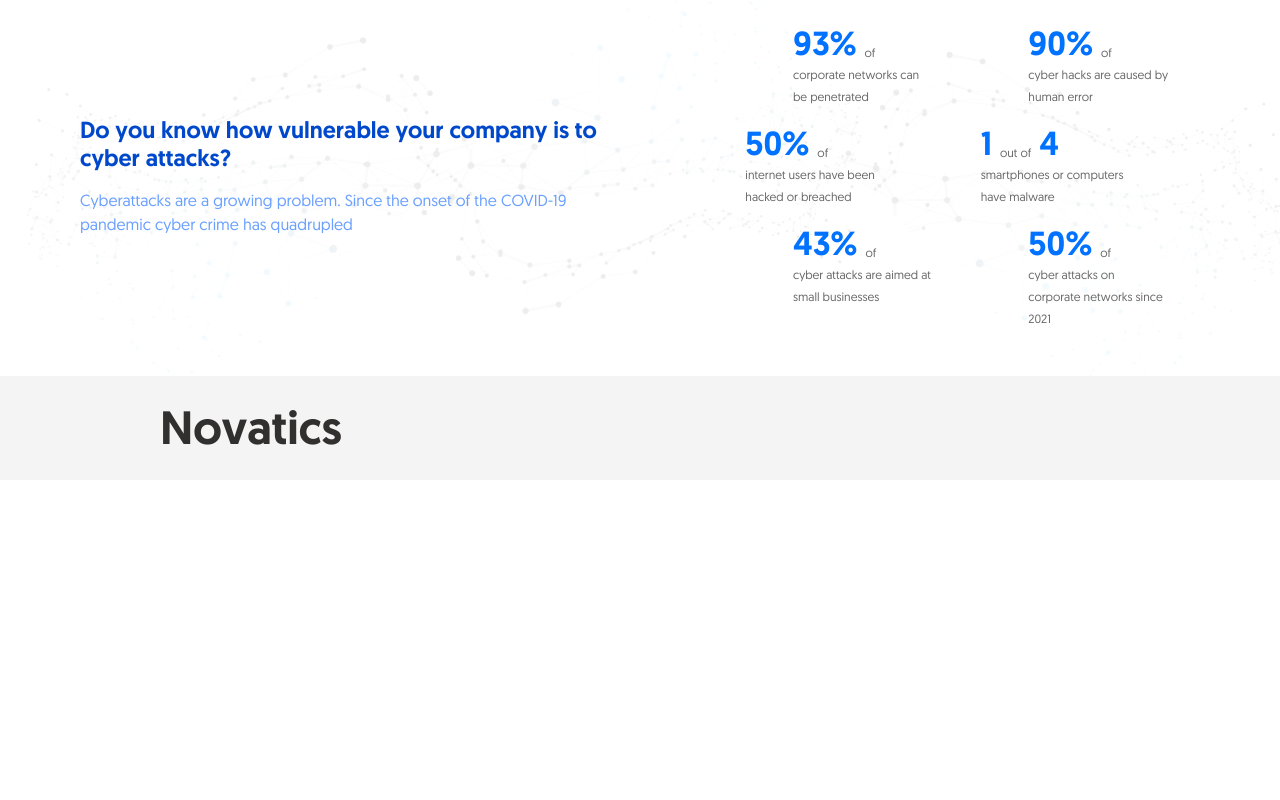
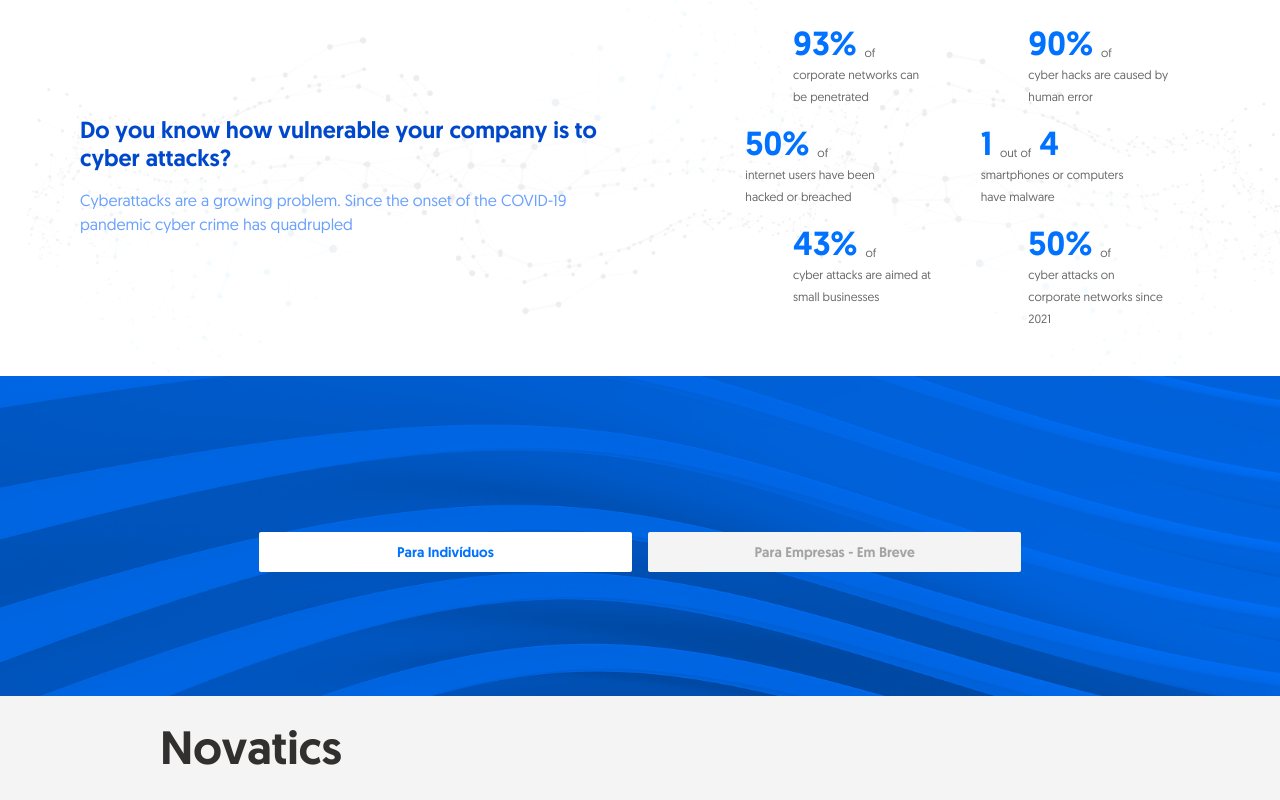
Before and after one commit to Novatics/esg-score-ui, a React (Create React App) app: page / in a window 1280 px wide. Shown: the part 624-1424 px from the top of the page. Before the commit the page ends 1104 px from the top, so only its background shows below. Built offline with nearby package versions, Linux system fonts and the light colour scheme; no server answers; what aws-amplify would draw is missing.

Commit message:
feat: add docs mask and info section

```diff
--- a/src/components/InputField/index.tsx
+++ b/src/components/InputField/index.tsx
@@ -11,9 +11,21 @@ type TInputFieldProps = {
   sx?: SxProps
   size?: 'medium' | 'small' | undefined
   placeholder?: string
+  handleChange?: Function
+  inputValue?: string
 }
-const InputField = ({ label, name, sx, size, placeholder }: TInputFieldProps) => {
+const InputField = ({
+  label,
+  name,
+  sx,
+  size,
+  placeholder,
+  handleChange,
+  inputValue,
+}: TInputFieldProps) => {
   const [field, meta] = useField(name)
+  const onChange = handleChange ? handleChange : field.onChange
+  const value = inputValue || field.value
 
   const renderHelperText = () => {
     const [touched, error] = at(meta, 'touched', 'error')
@@ -33,9 +45,9 @@ const InputField = ({ label, name, sx, size, placeholder }: TInputFieldProps) =>
         type="text"
         helperText={renderHelperText()}
         error={!!(meta.touched && meta.error && true)}
-        onChange={field.onChange}
+        onChange={onChange as any}
         onBlur={field.onBlur}
-        value={field.value}
+        value={value}
         name={name}
         fullWidth
         sx={sx}
--- a/src/pages/CreditForm/index.tsx
+++ b/src/pages/CreditForm/index.tsx
@@ -6,8 +6,42 @@ import Button from 'components/Button'
 import Typography from 'components/Typography'
 import InputField from 'components/InputField'
 
+const TYPES = {
+  CPF: "999.999.999-999",
+  CNPJ: "99.999.999/9999-99",
+};
+
+const clear = (value) => value && value.replace(/[^0-9]/g, "");
+const getMask = (value) => value.length > 11 ? "CNPJ" : "CPF";
+
+const applyMask = (value, mask) => {
+  let result = "";
+
+  let inc = 0;
+  Array.from(value).forEach((letter, index) => {
+    if (!mask[index + inc].match(/[0-9]/)) {
+      result += mask[index + inc];
+      inc++;
+    }
+    result += letter;
+  });
+  return result;
+}
+
 export default function CreditForm() {
   const navigate = useNavigate()
+
+  const applyDocMask = (value) => {
+    if (value.userDoc === '') {
+      return ''
+    }
+    if (value && value.length <= 14) {
+      const mask = getMask(value);
+      return applyMask(value, TYPES[mask])
+    }
+
+    return value
+  }
 
   return (
     <Box
@@ -40,9 +74,18 @@ export default function CreditForm() {
             navigate('/loadingscore')
           }}
         >
-          {() => (
+          {({ values, setValues }) => (
             <Form>
-              <InputField label="CPF" name="userDoc" size="medium" />
+              <InputField
+                label="Digite seu CPF"
+                name="userDoc"
+                size="medium"
+                inputValue={applyDocMask(values)}
+                handleChange={(e) => {
+                  let value = clear(e.target.value)
+                  setValues(value)
+                }}
+              />
               <Button
                   variant="contained"
                   data-testid="LoginButton"
--- /dev/null
+++ b/src/pages/Home/InfoSection/index.tsx
@@ -0,0 +1,65 @@
+import { useTheme } from '@mui/material'
+import { useNavigate } from 'react-router-dom'
+import Button from 'components/Button'
+import Grid from 'components/Grid'
+import { Container, BackgroundBox } from './styles'
+
+export default function InfoSection() {
+  const theme = useTheme()
+  const navigate = useNavigate()
+  const buttonStyle = {
+    textTransform: 'none',
+    gap: 20,
+    height: 40,
+    color: theme.palette.primary.main,
+    backgroundColor: theme.palette.primary.contrastText,
+    maxWidth: 400,
+    ':hover': {
+      color: theme.palette.primary.main,
+      backgroundColor: theme.palette.primary.contrastText,
+    },
+  }
+
+  return (
+    <BackgroundBox>
+      <Container>
+        <Grid
+          container
+          mt={2}
+          spacing={2}
+          display="flex"
+          flexDirection="row"
+          justifyContent="center"
+        >
+          <Grid item xs={12} sm={4} display="flex" flexDirection="row" justifyContent="center">
+            <Button
+              disableElevation
+              fullWidth
+              sx={buttonStyle}
+              type="button"
+              variant="contained"
+              onClick={() => {
+                navigate('/creditform')
+              }}
+            >
+              Para Indivíduos
+            </Button>
+          </Grid>
+          <Grid item xs={12} sm={4} display="flex" flexDirection="row" justifyContent="center">
+            <Button
+              disableElevation
+              fullWidth
+              sx={buttonStyle}
+              type="button"
+              disabled
+              variant="contained"
+              onClick={() => {}}
+            >
+              Para Empresas - Em Breve
+            </Button>
+          </Grid>
+        </Grid>
+      </Container>
+    </BackgroundBox>
+  )
+}
--- /dev/null
+++ b/src/pages/Home/InfoSection/styles.ts
@@ -0,0 +1,18 @@
+import { styled } from '@mui/material/styles'
+import infoSectionBackground from 'assets/images/infoSectionBackground.png'
+import Box from 'components/Box'
+import MuiContainer from 'components/Container'
+
+export const BackgroundBox = styled(Box)`
+  background-image: url(${infoSectionBackground});
+  background-size: cover;
+  background-repeat: no-repeat;
+`
+
+export const Container = styled(MuiContainer)`
+  height: 40vh;
+  display: flex;
+  flex-direction: column;
+  justify-content: center;
+  align-items: center;
+`
--- a/src/pages/Home/index.tsx
+++ b/src/pages/Home/index.tsx
@@ -2,6 +2,7 @@ import Footer from 'components/Footer'
 import Header from './Header'
 import StatisticsSection from './StatisticsSection'
 import StepperSection from './StepperSection'
+import InfoSection from './InfoSection'
 import OurServicesSection from './OurServicesSection'
 import TestimonialsSection from './TestimonialsSection'
 import TrustedPartnersSection from './TrustedPartnersSection'
@@ -12,6 +13,7 @@ const Home = () => {
       <Header />
       <StepperSection />
       <StatisticsSection />
+      <InfoSection />
       <Footer />
       {/*
       <StatisticsSection />
```
Also changed, not shown: src/assets/images/infoSectionBackground.png (added).
